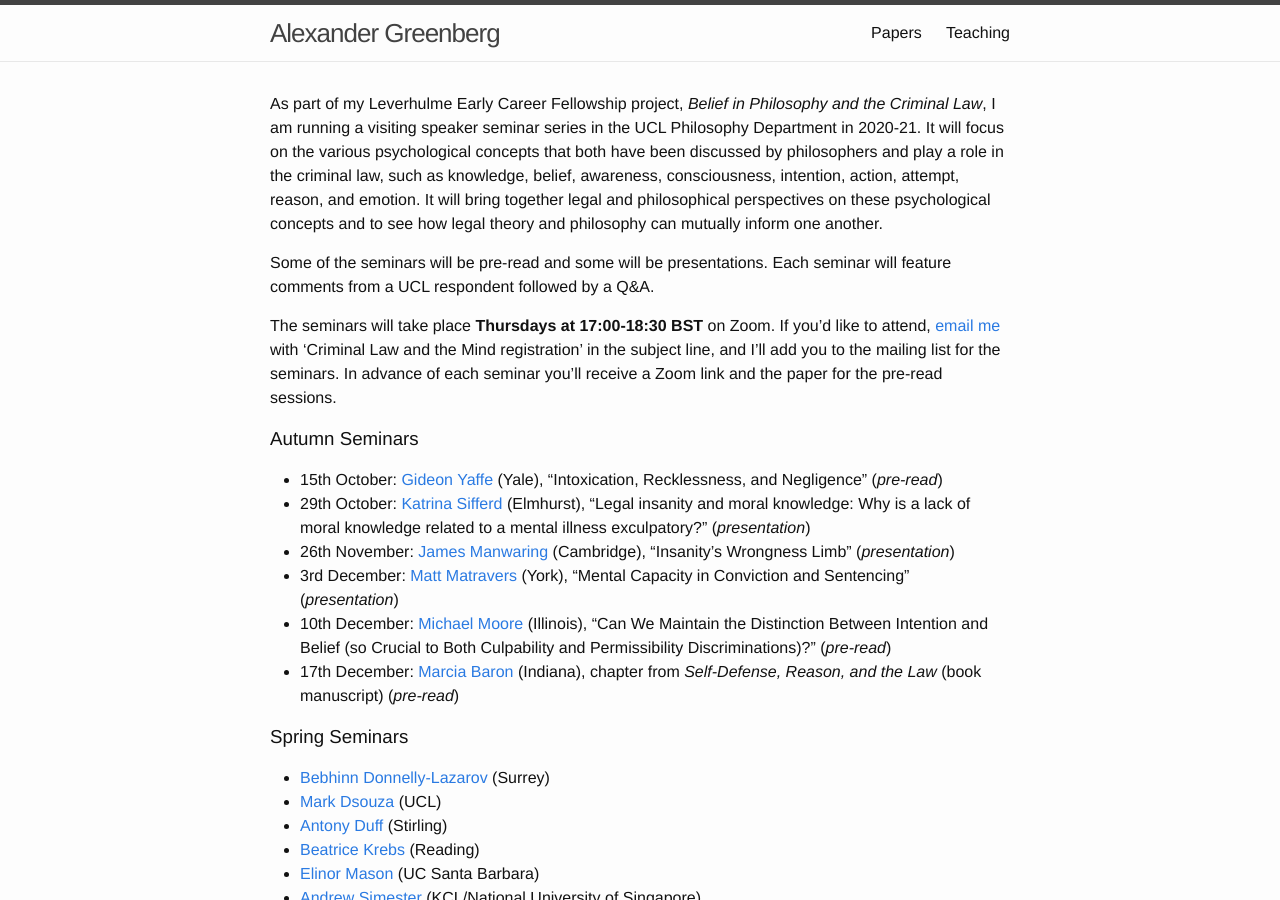
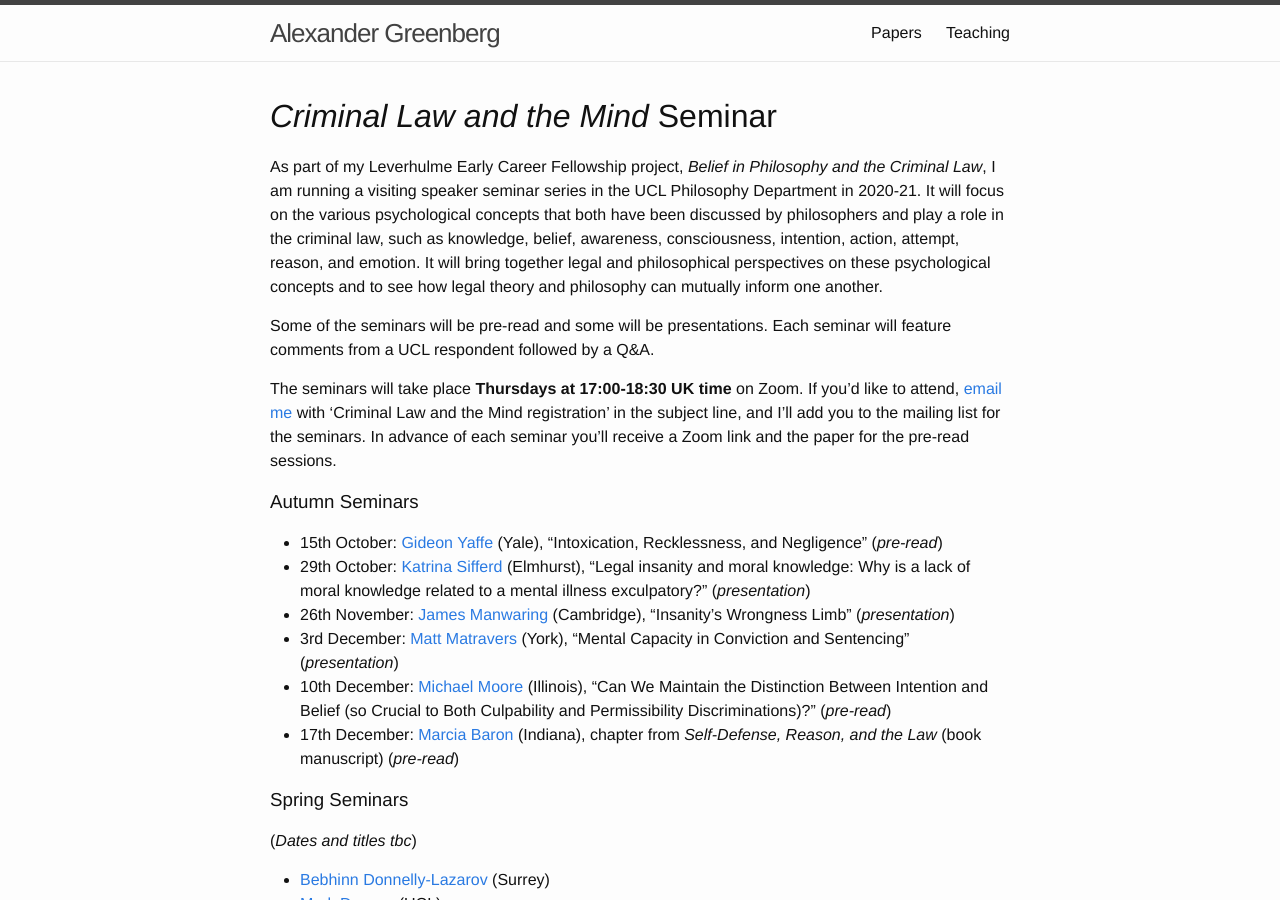
Before and after one commit to alexandergreenberg/alexandergreenberg.github.io, a Jekyll site: the page built from pages/03_Seminar.md, in a window 1280 px wide and 900 px high. Built offline with Jekyll 4.4.1, drawn with Linux system fonts in a browser that asks for light colours; some web fonts are replaced.

Commit message:
Update 03_Seminar.md

```diff
--- a/pages/03_Seminar.md
+++ b/pages/03_Seminar.md
@@ -4,11 +4,13 @@
 permalink: /seminar/
 ---
 
+# *Criminal Law and the Mind* Seminar
+
 As part of my Leverhulme Early Career Fellowship project, *Belief in Philosophy and the Criminal Law*, I am running a visiting speaker seminar series in the UCL Philosophy Department in 2020-21. It will focus on the various psychological concepts that both have been discussed by philosophers and play a role in the criminal law, such as knowledge, belief, awareness, consciousness, intention, action, attempt, reason, and emotion. It will bring together legal and philosophical perspectives on these psychological concepts and to see how legal theory and philosophy can mutually inform one another.
 
 Some of the seminars will be pre-read and some will be presentations. Each seminar will feature comments from a UCL respondent followed by a Q&A.
 
-The seminars will take place **Thursdays at 17:00-18:30 BST** on Zoom. If you'd like to attend, [email me](mailto:{{ site.email }}) with 'Criminal Law and the Mind registration' in the subject line, and I'll add you to the mailing list for the seminars. In advance of each seminar you'll receive a Zoom link and the paper for the pre-read sessions.
+The seminars will take place **Thursdays at 17:00-18:30 UK time** on Zoom. If you'd like to attend, [email me](mailto:{{ site.email }}) with 'Criminal Law and the Mind registration' in the subject line, and I'll add you to the mailing list for the seminars. In advance of each seminar you'll receive a Zoom link and the paper for the pre-read sessions.
 
 ### Autumn Seminars
 
@@ -20,6 +22,7 @@
 * 17th December: [Marcia Baron](https://philosophy.indiana.edu/people/baron.shtml) (Indiana), chapter from *Self-Defense, Reason, and the Law* (book manuscript) (*pre-read*)
 
 ### Spring Seminars
+(*Dates and titles tbc*)
 
 * [Bebhinn Donnelly-Lazarov](https://www.surrey.ac.uk/people/bebhinn-donnelly-lazarov) (Surrey)
 * [Mark Dsouza](https://www.ucl.ac.uk/laws/people/dr-mark-dsouza) (UCL)
```
